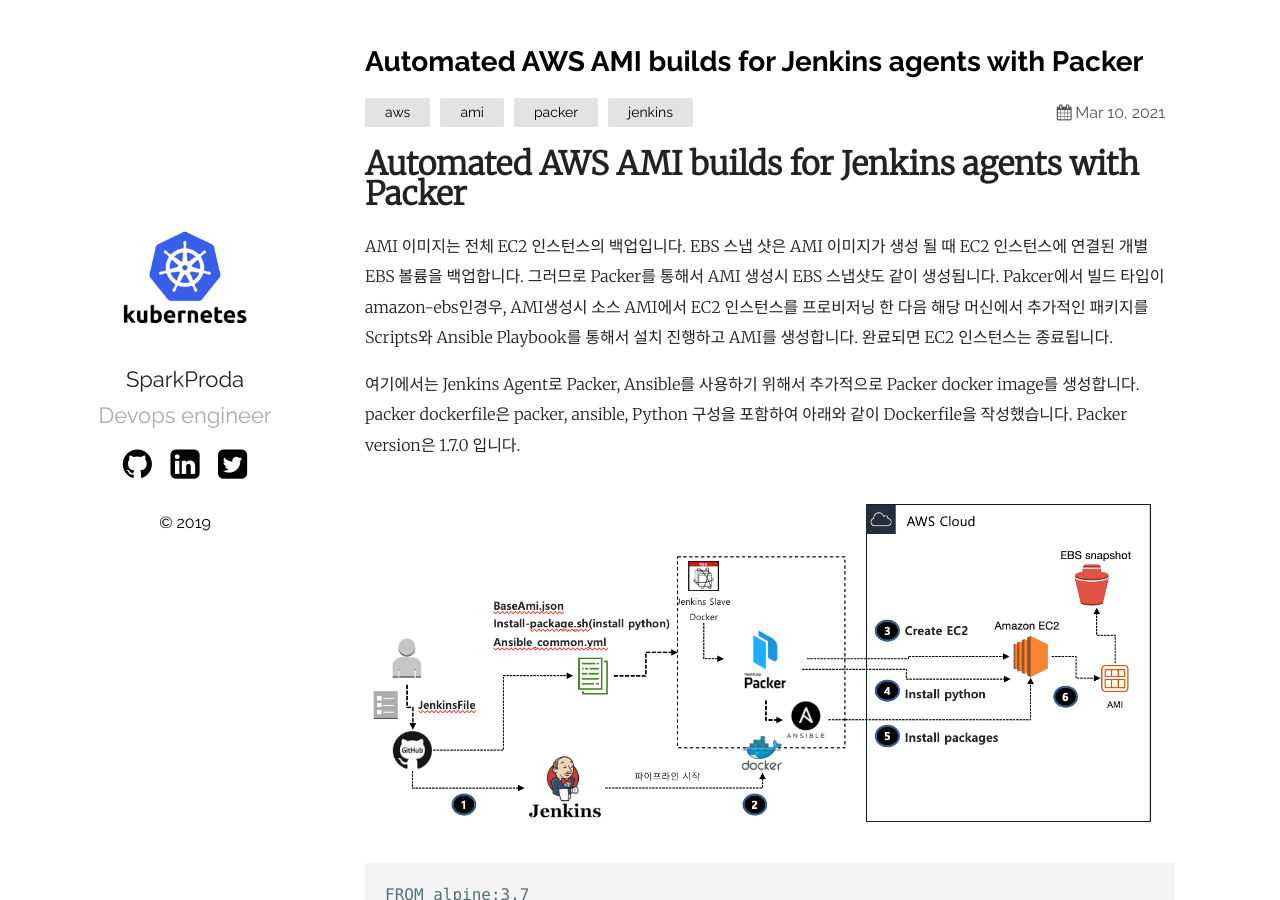
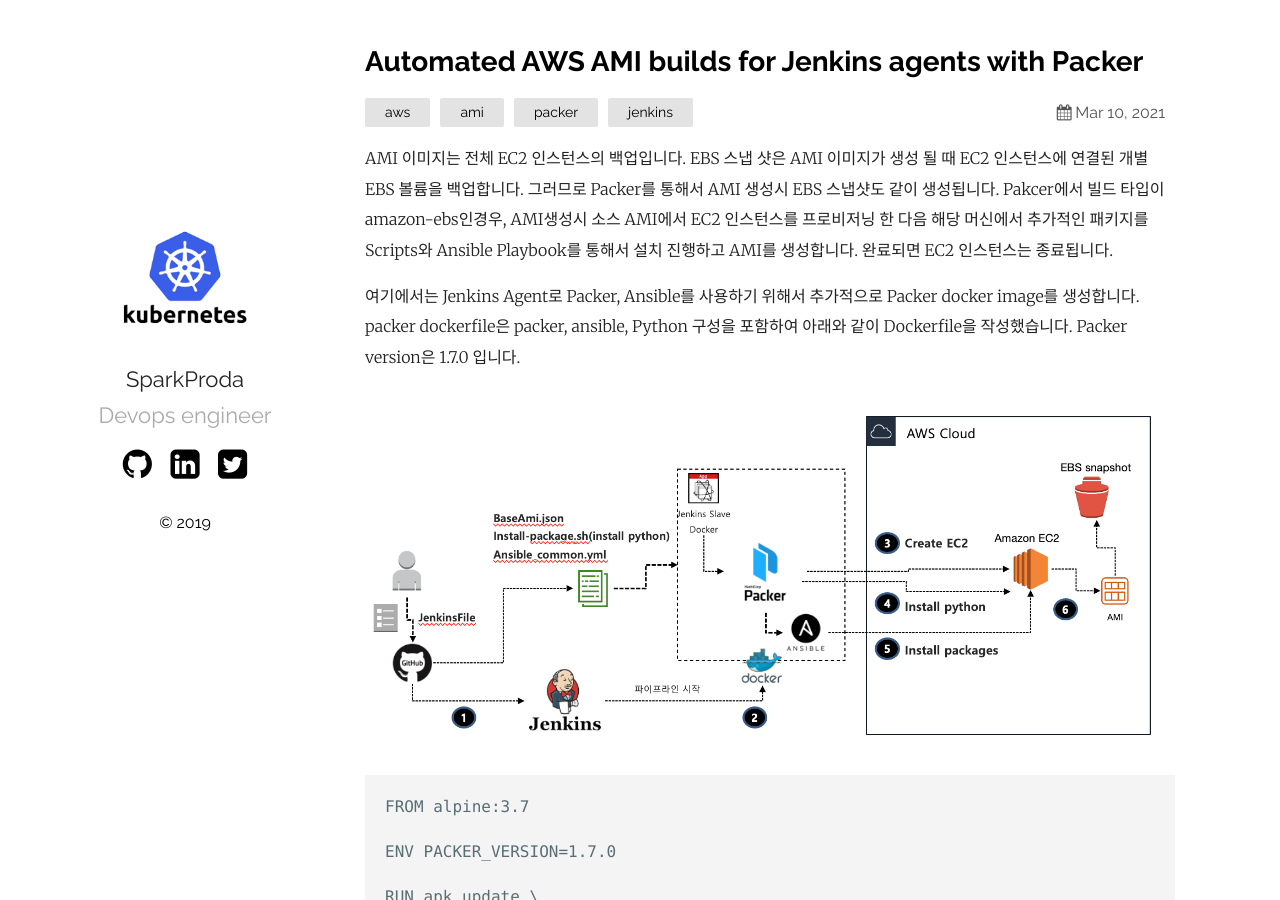
Before and after one commit to sparkproda/sparkproda.github.io, a Jekyll site: the page built from _posts/2021-03-10-AWS-AMI-builds-for-Jenkins-agents-with-Packer.markdown, in a window 1280 px wide and 900 px high. Built offline with Jekyll 4.4.1, drawn with Linux system fonts in a browser that asks for light colours.

Commit message:
Edit title

```diff
--- a/_posts/2021-03-10-AWS-AMI-builds-for-Jenkins-agents-with-Packer.markdown
+++ b/_posts/2021-03-10-AWS-AMI-builds-for-Jenkins-agents-with-Packer.markdown
@@ -4,8 +4,6 @@ title:  "Automated AWS AMI builds for Jenkins agents with Packer"
 date:   2021-03-10
 categories:  aws ami packer jenkins
 ---
-
-# Automated AWS AMI builds for Jenkins agents with Packer
 
 AMI 이미지는 전체 EC2 인스턴스의 백업입니다. EBS 스냅 샷은 AMI 이미지가 생성 될 때 EC2 인스턴스에 연결된 개별 EBS 볼륨을 백업합니다. 그러므로 Packer를 통해서 AMI 생성시 EBS 스냅샷도 같이 생성됩니다.
 Pakcer에서 빌드 타입이 amazon-ebs인경우, AMI생성시 소스 AMI에서 EC2 인스턴스를 프로비저닝 한 다음 해당 머신에서 추가적인 패키지를 Scripts와 Ansible Playbook를 통해서 설치 진행하고 AMI를 생성합니다. 완료되면 EC2 인스턴스는 종료됩니다.
```
